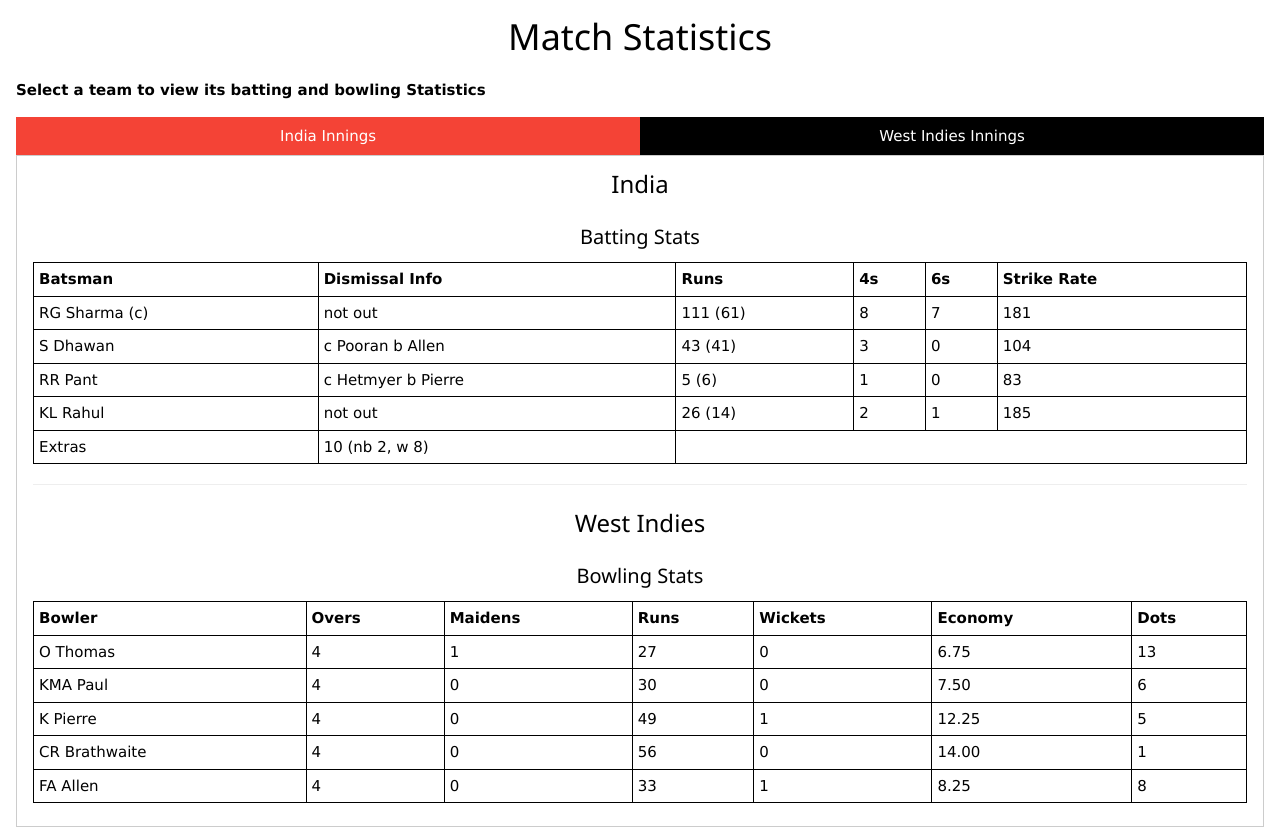
After one commit to shyam2520/CricStat, a Flask app: page /main/score/1/scorecard in a window 1280 px wide. The commit adds this page. Run offline with Flask 2, Linux system fonts and the light colour scheme.

Commit message:
Scorecard done: Batting and Bowling

```diff
--- a/main.py
+++ b/main.py
@@ -106,6 +106,51 @@
         match = (0, 'Match Not Found!', '', '')
     return render_template('score.html', team_sc = team, match = match)
 
+@app.route("/main/score/<matchId>/scorecard")
+def scorecard(matchId):
+    #route1
+    '''
+    baseUrl = 'https://cricapi.com/api/fantasySummary?'
+    APIKey = 'g1MzozftmigqEmKPxGLyEoimYJJ3'
+    url = baseUrl + 'apikey=' + APIKey + '&unique_id=' + matchId
+    scorecardInfo = requests.get(url).json()
+
+    f = open('scorecard.json', 'w+')
+    f.write(json.dumps(scorecardInfo))
+
+    baseUrl = 'https://cricapi.com/api/cricketScore?'
+    url = baseUrl + 'apikey=' + APIKey + '&unique_id=' + matchId
+    matchData = requests.get(url).json()
+
+    f = open('matchData.json', 'w+')
+    f.write(json.dumps(matchData))
+    f.close()
+    '''
+    #route2
+    f = open('scorecard.json', 'r+')
+    scorecardInfo = json.loads(f.read())
+    f = open('matchData.json', 'r+')
+    matchData = json.loads(f.read())
+
+    team1, team2 = matchData['score'].split('v')
+    team = [team1.strip().split()[1], team2.strip().split()[1]]
+    if 'amp;' in team[0]:
+        team[0] = team[0].replace('amp;','')
+    if 'amp;' in team[1]:
+        team[1] = team[1].replace('amp;','')
+
+    title = scorecardInfo["data"]["batting"][0]["title"], scorecardInfo["data"]["batting"][1]["title"]
+    scores = scorecardInfo["data"]["batting"][0]["scores"], scorecardInfo["data"]["batting"][1]["scores"]
+    bowling = scorecardInfo["data"]["bowling"][0]["scores"], scorecardInfo["data"]["bowling"][1]["scores"]
+    #scores[0][len(scores[0])-1]["pid"] = scores[0][len(scores[0])-1]["detail"]
+    #scores[1][len(scores[1])-1]["pid"] = scores[1][len(scores[1])-1]["detail"]
+    extras = scores[0][-1]["detail"], scores[1][-1]["detail"]
+    scores = scores[0][:len(scores[0])-1], scores[1][:len(scores[1])-1]
+    #for i in scores:
+    #    print(i["pid"], i["batsman"], i["dismissal-info"], i["R"], i["B"], i["6s"], i["4s"], i["SR"])
+
+    return render_template('scorecard.html', title = title, scorecard = scores, extras = extras, bowling = bowling)
+
 if __name__ == '__main__':
     client = pymongo.MongoClient("mongodb://localhost/cricstat")
     db = client["cricstat"]
--- a/templates/score.html
+++ b/templates/score.html
@@ -1,5 +1,6 @@
 <!DOCTYPE html>
     <head>
+            <link rel="stylesheet" href="https://maxcdn.bootstrapcdn.com/bootstrap/3.3.7/css/bootstrap.min.css" integrity="sha384-BVYiiSIFeK1dGmJRAkycuHAHRg32OmUcww7on3RYdg4Va+PmSTsz/K68vbdEjh4u" crossorigin="anonymous"/>
             <link rel="stylesheet" href="https://maxcdn.bootstrapcdn.com/font-awesome/4.5.0/css/font-awesome.min.css">
             <link rel="stylesheet" href="{{url_for('static', filename='css/index.css')}}"/>
         <h1 style="text-align: center"> Match: {{match[1]}} </h1><hr/><br/><br/>
@@ -52,6 +53,7 @@
         <h2> SCORECARD </h2><br/>
         <h3 class="rca-batting-score rca-padding "> {{team_sc[0]}} </h3><br/>
         <h3 class="rca-batting-score rca-padding"> {{team_sc[1]}} </h3><br/><br/>
+        <button class="btn-primary" onclick="window.location.href= window.location.href + '/scorecard'">View Scorecard</button>
                 </div>
     </body>
 </html>
--- /dev/null
+++ b/templates/scorecard.html
@@ -0,0 +1,153 @@
+<!DOCTYPE html>
+<html>
+    <head>
+        <title>CricStat</title>
+        <meta name="viewport" content="width=device-width, initial-scale=1">
+        <link rel="stylesheet" href="https://www.w3schools.com/w3css/4/w3.css">
+        <style>
+                table, th, td {
+                    border: 1px solid black;
+                    border-collapse: collapse;
+                }
+                th, td {
+                    padding: 5px;
+                    text-align: left;
+                }
+        </style>
+    </head>
+<body>
+
+<div class="w3-container">
+  <center><h1>Match Statistics</h1></center>
+  <strong><p>Select a team to view its batting and bowling Statistics</p></strong>
+  <div class="w3-bar w3-black">
+    <button class="w3-bar-item w3-button tablink w3-red" style="width:50%" onclick="openCity(event,'Bat1')">{{title[0]}}</button>
+    <button class="w3-bar-item w3-button tablink" style="width: 50%" onclick="openCity(event,'Bat2')">{{title[1]}}</button>
+  </div>
+  <div id="Bat1" class="w3-container w3-border team">
+    <table style="width:100%;">
+        <center><h3>{{title[0].replace("Innings", "")}}</h3></center>
+        <caption><h4>Batting Stats</h4></caption>
+            <tr>
+                <th>Batsman</th>
+                <th>Dismissal Info</th>
+                <th>Runs</th>
+                <th>4s</th>
+                <th>6s</th>
+                <th>Strike Rate</th>
+            </tr>
+            {% for bat in scorecard[0] %}
+            <tr>
+                <td>{{ bat["batsman"] }}</td>
+                <td>{{ bat["dismissal-info"] }}</td>
+                <td>{{ bat["R"] }} ({{bat["B"]}})</td>
+                <td>{{ bat["4s"] }}</td>
+                <td>{{ bat["6s"] }}</td>
+                <td>{{ bat["SR"] }}</td>
+            </tr>
+            {% endfor %}
+            <tr>
+                <td>Extras</td>
+                <td>{{extras[0]}}</td>
+            </tr>
+
+    </table><hr/>
+    <table style="width:100%;">
+            <center><h3>{{title[1].replace("Innings", "")}}</h3></center>
+            <caption><h4>Bowling Stats</h4></caption>
+                <tr>
+                    <th>Bowler</th>
+                    <th>Overs</th>
+                    <th>Maidens</th>
+                    <th>Runs</th>
+                    <th>Wickets</th>
+                    <th>Economy</th>
+                    <th>Dots</th>
+                </tr>
+                {% for bwl in bowling[0] %}
+                <tr>
+                    <td>{{ bwl["bowler"] }}</td>
+                    <td>{{ bwl["O"] }}</td>
+                    <td>{{ bwl["M"] }}</td>
+                    <td>{{ bwl["R"] }}</td>
+                    <td>{{ bwl["W"] }}</td>
+                    <td>{{ bwl["Econ"] }}</td>
+                    <td>{{ bwl["0s"] }}</td>
+                </tr>
+                {% endfor %}
+    </table>
+    <br/>
+  </div>
+
+  <div id="Bat2" class="w3-container w3-border team" style="display:none">
+    <table style="width:100%;">
+            <center><h3>{{title[1].replace("Innings", "")}}</h3></center>
+            <tr>
+                <th>Batsman</th>
+                <th>Dismissal Info</th>
+                <th>Runs</th>
+                <th>4s</th>
+                <th>6s</th>
+                <th>Strike Rate</th>
+            </tr>
+            {% for bat in scorecard[1] %}
+            <tr>
+                <td>{{ bat["batsman"] }}</td>
+                <td>{{ bat["dismissal-info"] }}</td>
+                <td>{{ bat["R"] }} ({{bat["B"]}})</td>
+                <td>{{ bat["4s"] }}</td>
+                <td>{{ bat["6s"] }}</td>
+                <td>{{ bat["SR"] }}</td>
+            </tr>
+            {% endfor %}
+            <tr>
+                <td>Extras</td>
+                <td>{{extras[1]}}</td>
+            </tr>
+    </table><hr/>
+    <table style="width:100%;">
+            <center><h3>{{title[0].replace("Innings", "")}}</h3></center>
+            <caption><h4>Bowling Stats</h4></caption>
+                <tr>
+                    <th>Bowler</th>
+                    <th>Overs</th>
+                    <th>Maidens</th>
+                    <th>Runs</th>
+                    <th>Wickets</th>
+                    <th>Economy</th>
+                    <th>Dots</th>
+                </tr>
+                {% for bwl in bowling[1] %}
+                <tr>
+                    <td>{{ bwl["bowler"] }}</td>
+                    <td>{{ bwl["O"] }}</td>
+                    <td>{{ bwl["M"] }}</td>
+                    <td>{{ bwl["R"] }}</td>
+                    <td>{{ bwl["W"] }}</td>
+                    <td>{{ bwl["Econ"] }}</td>
+                    <td>{{ bwl["0s"] }}</td>
+                </tr>
+                {% endfor %}
+    </table>
+    <br/>
+  </div>
+</div>
+
+<script>
+function openCity(evt, team) {
+  var i, x, tablinks;
+  x = document.getElementsByClassName("team");
+  for (i = 0; i < x.length; i++) {
+      x[i].style.display = "none";
+  }
+  tablinks = document.getElementsByClassName("tablink");
+  for (i = 0; i < x.length; i++) {
+      tablinks[i].className = tablinks[i].className.replace(" w3-red", "");
+  }
+  document.getElementById(team).style.display = "block";
+  evt.currentTarget.className += " w3-red";
+}
+</script>
+
+</body>
+</html>
```
Also changed, not shown: scorecard.py (+8 -0 lines), templates/main.html (+1 -12 lines).
